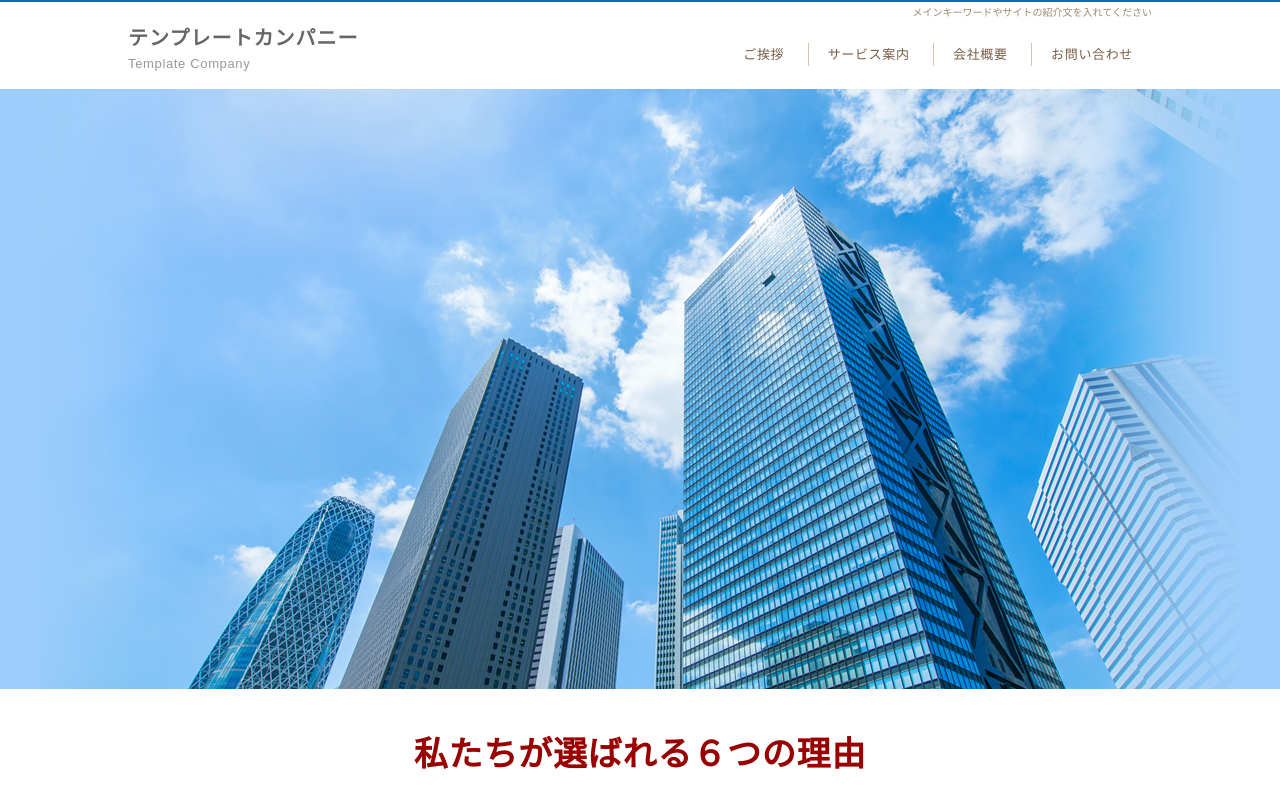
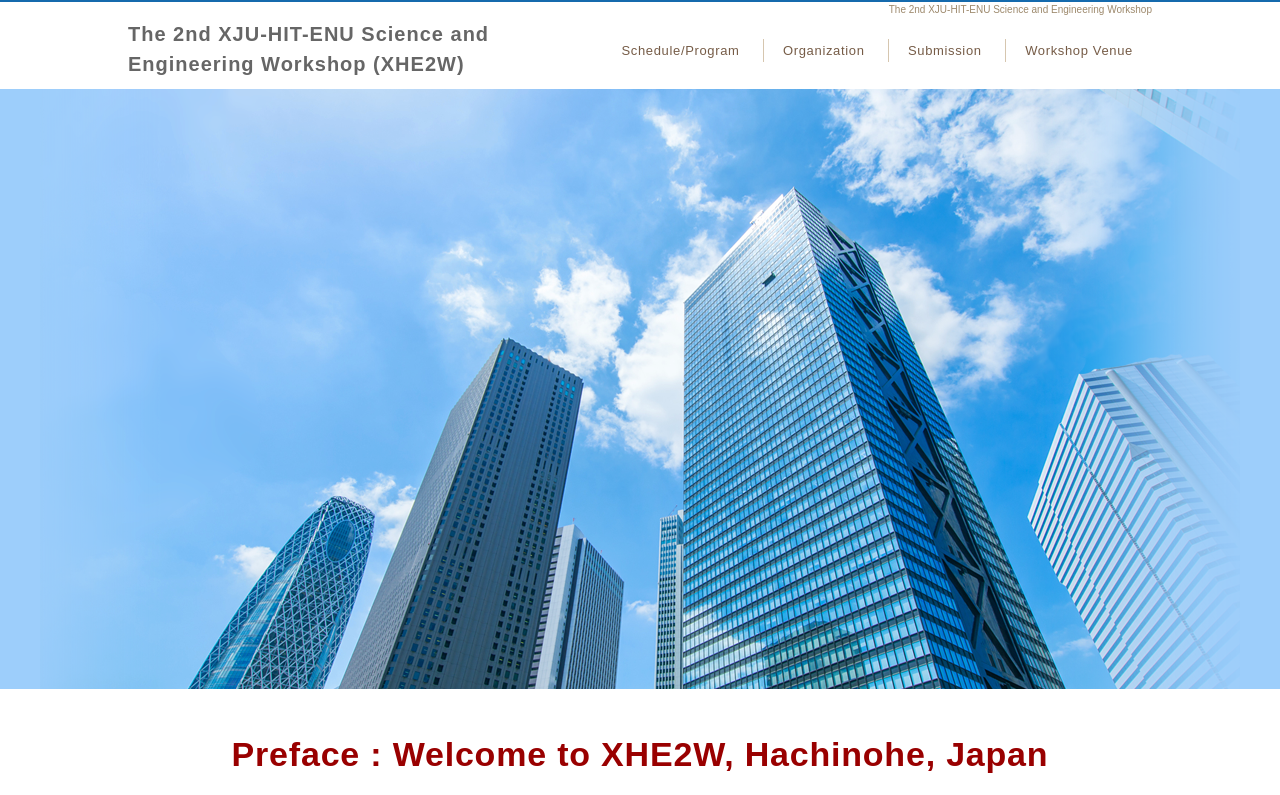
Before and after one commit to hit-geotech/xhe2025, a plain HTML site: page index.html in a window 1280 px wide. Shown: the top 795 px of the page. Drawn offline with Linux system fonts and the light colour scheme.

Commit message:
Update index.html

```diff
--- a/index.html
+++ b/index.html
@@ -30,31 +30,31 @@ XHE2025
 <div id="header">
 
   <h1>
-      メインキーワードやサイトの紹介文を入れてください
+      The 2nd XJU-HIT-ENU Science and Engineering Workshop
   </h1>
 
     <div id="header_inner" class="clearfix">
         <div id="h_logo">
             <h2><a href="index.html">
-                テンプレートカンパニー
+                The 2nd XJU-HIT-ENU Science and Engineering Workshop (XHE2W)
             </a></h2>
             <p class="h_sub">
-                Template Company
+
             </p>
         </div>
         <div id="h_nav">
             <ul>
               <li class="home"><a href="#section01">
-                  ご挨拶
+                  Schedule/Program
               </a></li>
               <li><a href="#section02">
-                  サービス案内
+                  Organization
               </a></li>
               <li><a href="#section03">
-                  会社概要
+                  Submission
               </a></li>
               <li><a href="#section04">
-                  お問い合わせ
+                  Workshop Venue
               </a></li>
             </ul>
         </div>
@@ -95,11 +95,11 @@ XHE2025
 
 
 <h2>
-私たちが選ばれる６つの理由
+Preface : Welcome to XHE2W, Hachinohe, Japan
 </h2>
 
 
-
+aa
 
 <!-- ３コンテンツ・ボックス ここから -->
 
```
